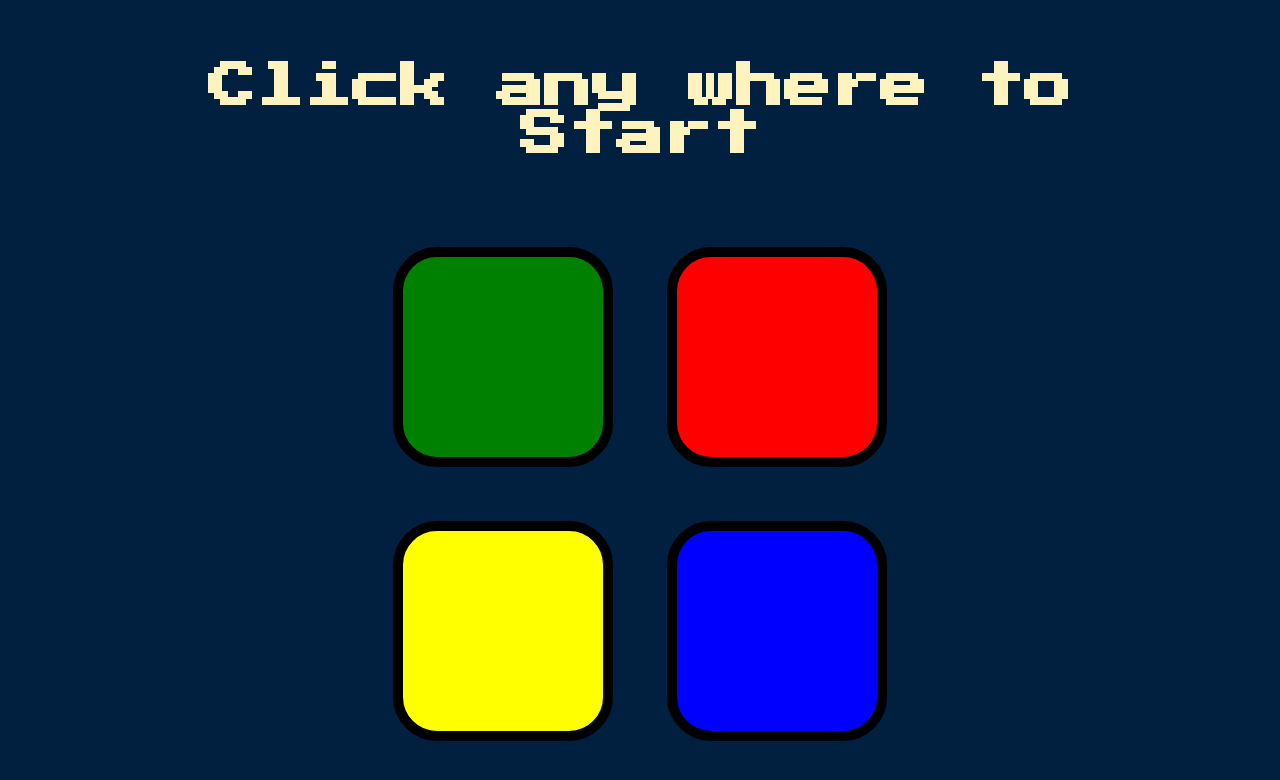
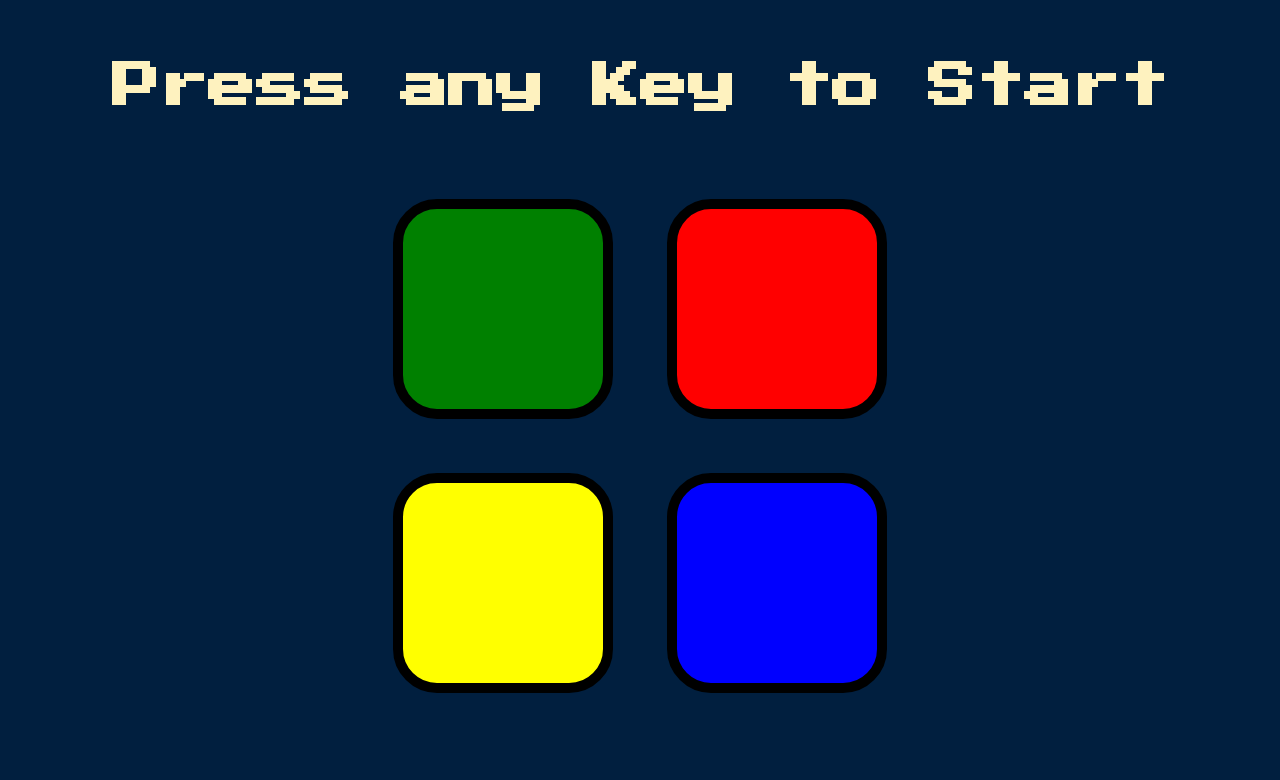
Before and after one commit to aadi2305/Simon-game, a plain HTML site: page index.html in a window 1280 px wide. Drawn offline with nearby package versions, Linux system fonts and the light colour scheme.

Commit message:
another one

```diff
--- a/index.html
+++ b/index.html
@@ -9,7 +9,7 @@
 </head>
 
 <body>
-  <h1 id="level-title">Click any where to Start</h1>
+  <h1 id="level-title">Press any Key to Start</h1>
   <div class="container">
     <div lass="row">
 
```
